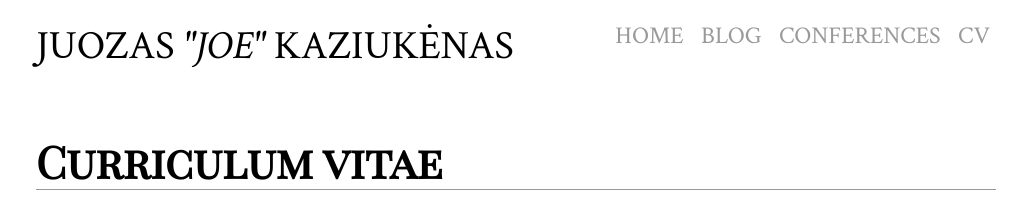
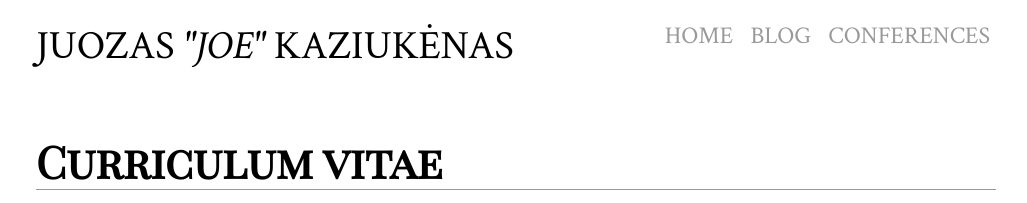
Before and after one commit to juokaz/juokaz.com, a Jekyll site: the page built from cv.html, in a window 1280 px wide and 900 px high. Shown: the top 203 px of the window, without its empty margins (124-1151 px from the left). Built offline with Jekyll 4.4.1, drawn with Linux system fonts in a browser that asks for light colours; comment, search, counter and statistics services are not loaded.

Commit message:
Removed cv link, not sure why so many people are clicking it

```diff
--- a/_layouts/default.html
+++ b/_layouts/default.html
@@ -35,7 +35,6 @@
             <li><a href="/">home</a>
             <li><a href="/blog/index.html">blog</a>
             <li><a href="/conferences.html">conferences</a>
-            <li><a href="/cv.html">cv</a>
         </ul>
     </nav>
 </header>
```
